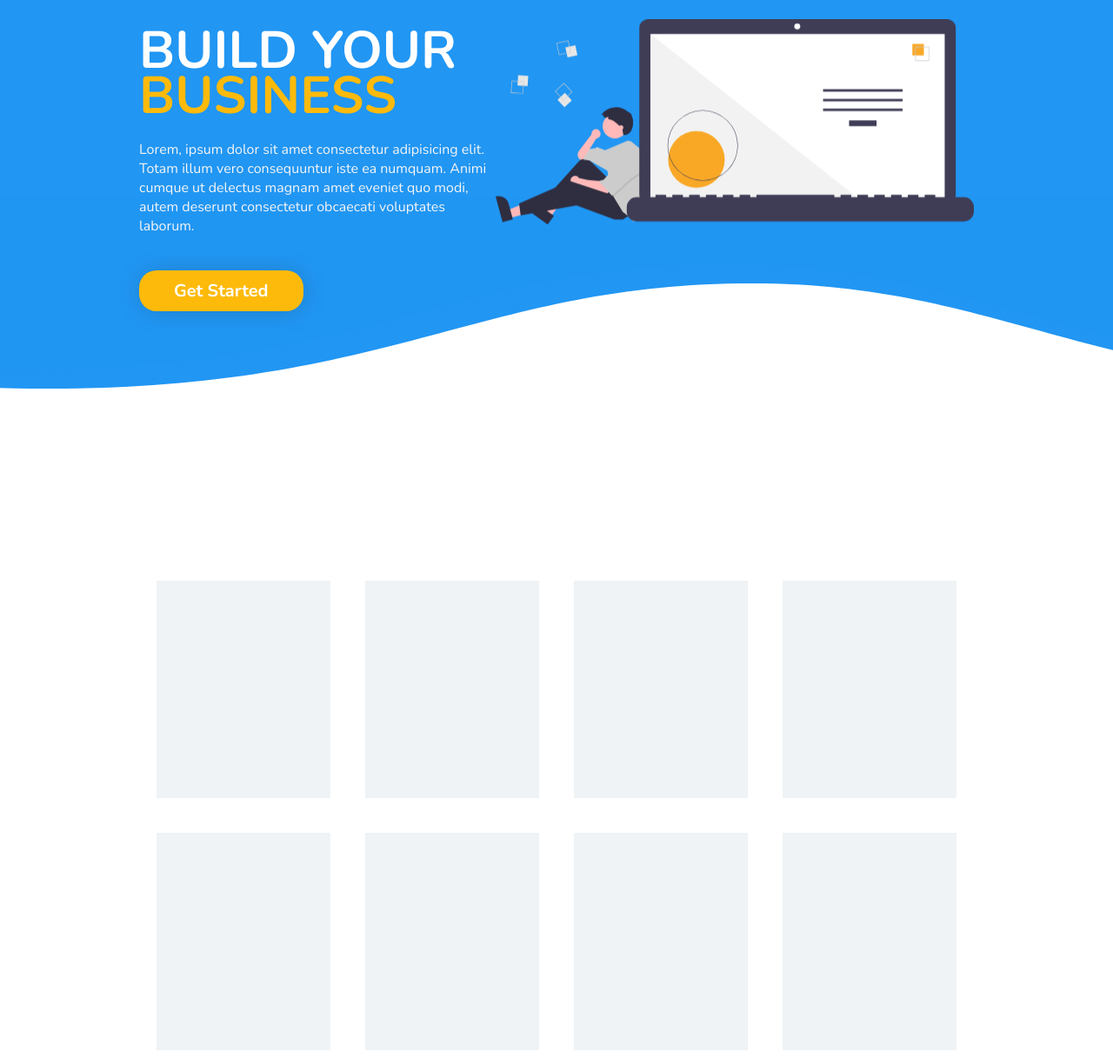
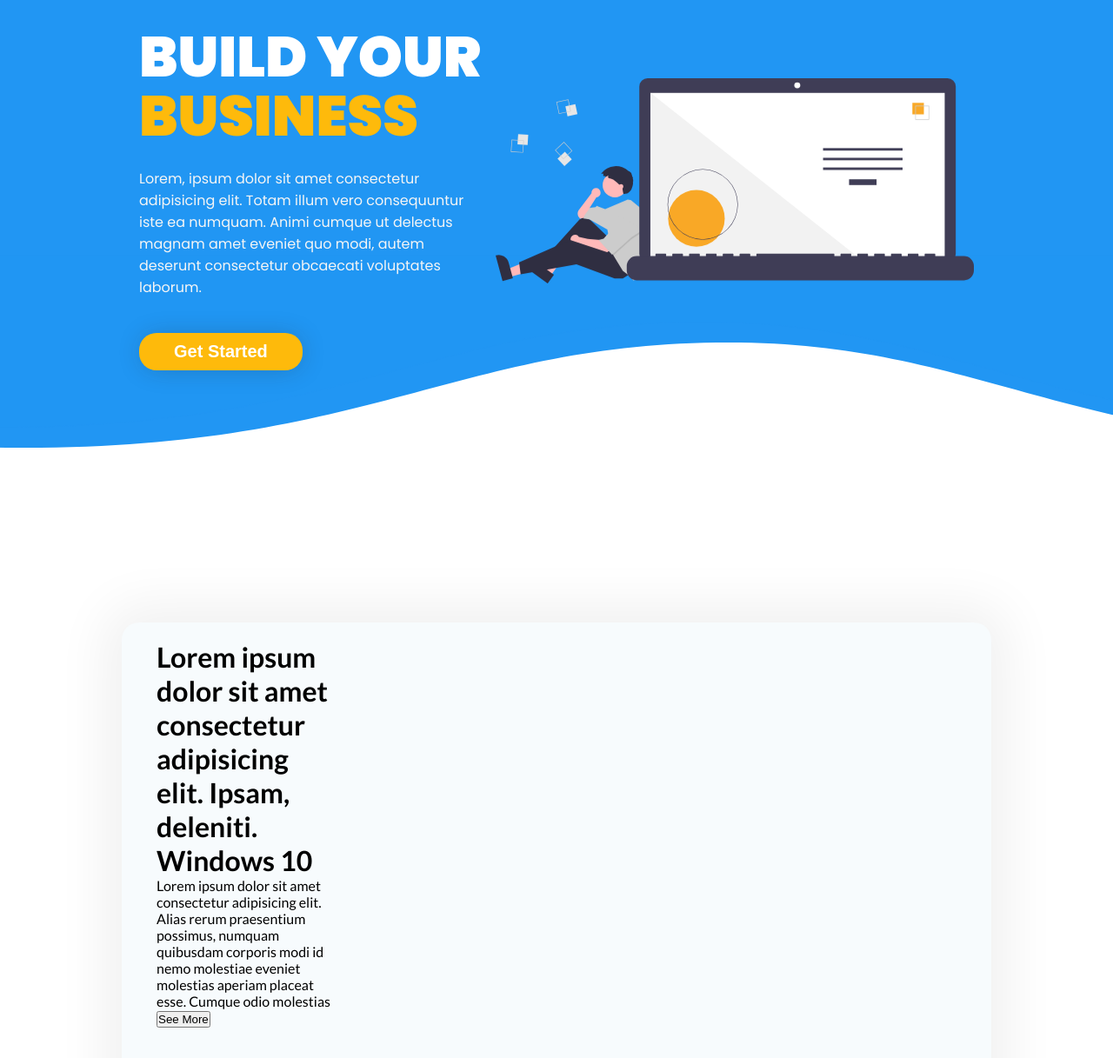
Before and after one commit to mariormt17/home-page-design, a plain HTML site: page index.html in a window 1280 px wide. Shown: the part 103-1320 px from the top of the page at 87% size. Drawn offline with nearby package versions, Linux system fonts and the light colour scheme.

Commit message:
Make the basic structure and styles of the cards

```diff
--- a/css/styles.css
+++ b/css/styles.css
@@ -1,10 +1,11 @@
 @import url('https://fonts.googleapis.com/css2?family=Nunito:wght@400;700&display=swap');
+@import url('https://fonts.googleapis.com/css2?family=Lato:ital,wght@0,100;0,300;0,400;0,700;0,900;1,100;1,300;1,400;1,700;1,900&display=swap');
+@import url('https://fonts.googleapis.com/css2?family=Poppins:ital,wght@0,100;0,200;0,300;0,400;0,500;0,600;0,700;0,800;0,900;1,100;1,200;1,300;1,400;1,500;1,600;1,700;1,800;1,900&display=swap');
 
 * {
   margin: 0;
   padding: 0;
   box-sizing: border-box;
-  font-family: 'Nunito', sans-serif;
   text-decoration: none;
 }
 
@@ -18,6 +19,7 @@ header {
   right: 0;
   z-index: 100;
   transition: all 200ms;
+  font-family: 'Nunito', sans-serif;
 }
 
 .container-header {
@@ -133,10 +135,10 @@ header {
 /* MAIN STYLES */
 
 .cover-section {
+  font-family: 'Poppins', sans-serif;
   width: 100%;
   padding-bottom: 120px;
   padding-top: 100px;
-  font-family: 'Nunito', sans-serif;
   position: relative;
   overflow: hidden;
 }
@@ -215,13 +217,13 @@ header {
 
 .container-main-info h1 {
   max-width: 400px;
-  font-size: 60px;
-  font-weight: 700;
+  font-size: 65px;
+  font-weight: 900;
   color: white;
 }
 
 .container-main-info h2 {
-  font-size: 60px;
+  font-size: 65px;
   font-weight: 900;
   color: #FEBA0B;
   margin-top: -30px;
@@ -282,18 +284,21 @@ header {
 }
 
 .container-cards {
+  font-family: 'Lato', sans-serif;
+  max-width: 1000px;
+  margin: 150px auto;
+  padding: 0px 20px;
   display: flex;
   flex-wrap: wrap;
   justify-content: center;
-  max-width: 1000px;
-  padding: 0px 20px;
-  margin: 150px auto;
+  background: #f7fbfd;
+  border-radius: 20px;
+  box-shadow: 0 0 60px 20px #f1f1f1;
 }
 
-.container-cards .box-card {
+.container-cards .box-card-father {
   width: 200px;
   height: 250px;
-  background: #EFF3F5;
   margin: 20px;
 }
 
@@ -304,6 +309,7 @@ footer {
   padding: 50px 0px;
   background-image: url(../img/background-footer.svg);
   background-size: cover;
+  font-family: 'Nunito', sans-serif;
 }
 
 .container-footer {
--- a/index.html
+++ b/index.html
@@ -5,7 +5,7 @@
   <meta http-equiv="X-UA-Compatible" content="IE=edge">
   <meta name="viewport" content="width=device-width, initial-scale=1.0">
   <link rel="stylesheet" href="css/styles.css">
-  <title>Document</title>
+  <title>Home Design - mariormt17</title>
   <script src="https://kit.fontawesome.com/a5d37dcf98.js" crossorigin="anonymous"></script>
 </head>
 <body>
@@ -53,14 +53,30 @@
     </div>
 
     <div class="container-cards">
-      <div class="box-card"></div>
-      <div class="box-card"></div>
-      <div class="box-card"></div>
-      <div class="box-card"></div>
-      <div class="box-card"></div>
-      <div class="box-card"></div>
-      <div class="box-card"></div>
-      <div class="box-card"></div>
+      <div class="box-card-father">
+        <div class="card">
+          <div class="card-front">
+            <div class="body-card-front">
+              <h1>Lorem ipsum dolor sit amet consectetur adipisicing elit. Ipsam, deleniti.</h1>
+            </div>
+          </div>
+          <div class="card-back">
+            <div class="body-card-back">
+              <h1>Windows 10</h1>
+              <p>Lorem ipsum dolor sit amet consectetur adipisicing elit. Alias rerum praesentium possimus, numquam quibusdam corporis modi id nemo molestiae eveniet molestias aperiam placeat esse. Cumque odio molestias</p>
+              <input type="button" value="See More">
+            </div>
+          </div>
+        </div>
+      </div>
+      <div class="box-card-father"></div>
+      <div class="box-card-father"></div>
+      <div class="box-card-father"></div>
+      <div class="box-card-father"></div>
+      <div class="box-card-father"></div>
+      <div class="box-card-father"></div>
+      <div class="box-card-father"></div>
+      <div class="box-card-father"></div>
     </div>
   </main>
 
```
